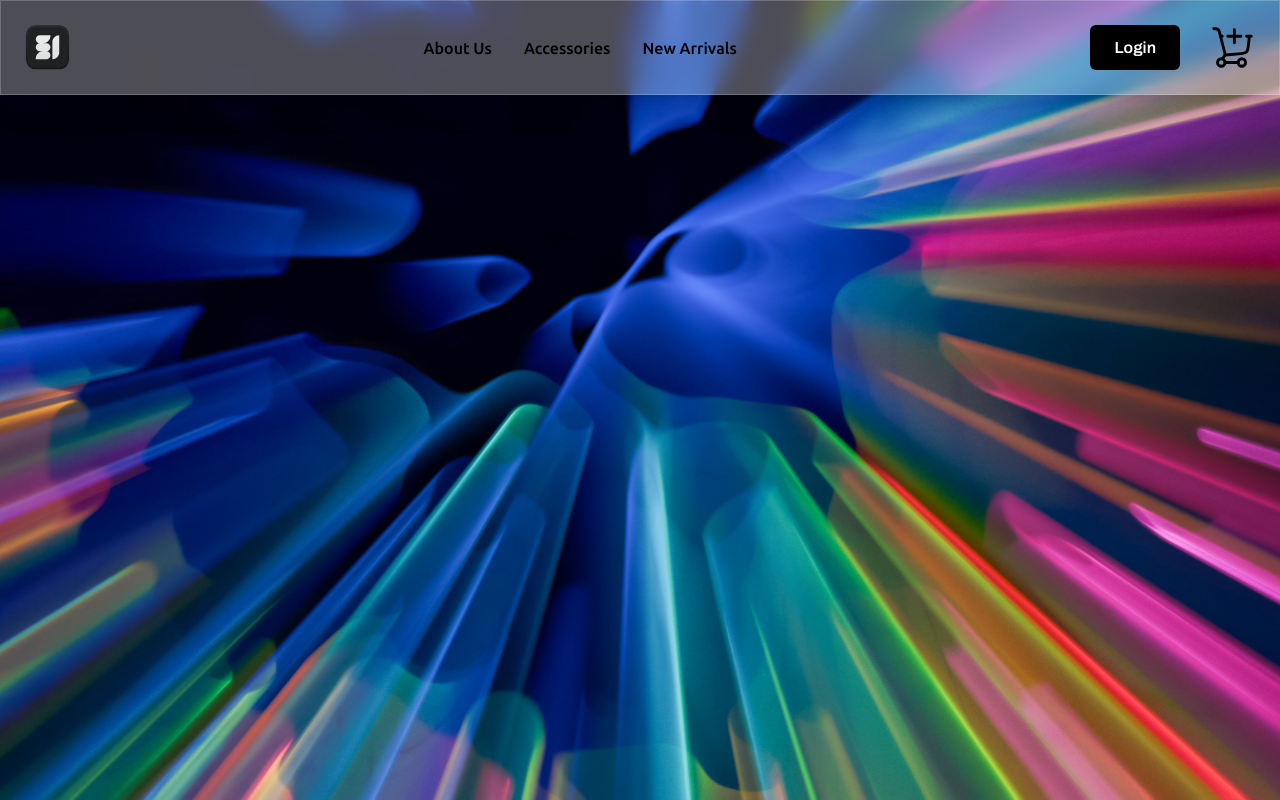
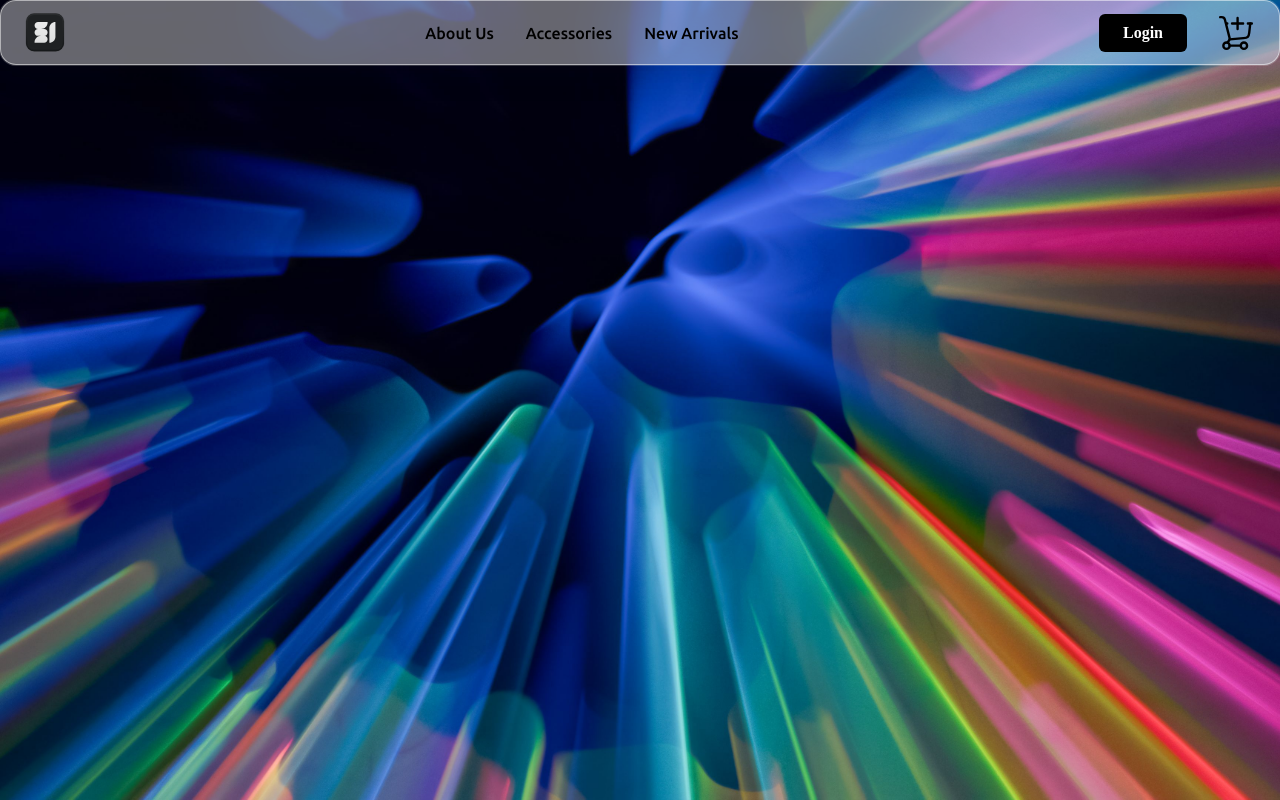
Before and after one commit to baeganBytes/nexora, a Next.js app: page / in a window 1280 px wide. Built offline with nearby package versions, Linux system fonts and the light colour scheme.

Commit message:
Update 7 navbar

```diff
--- a/components/ui/shared/Navigation-bar/navigation.tsx
+++ b/components/ui/shared/Navigation-bar/navigation.tsx
@@ -5,9 +5,9 @@ import cart from "@/public/svg/cart.svg"
 
 function Navigation() {
   return (
-    <nav className="bg-white/30 backdrop-blur-md border border-white/20 p-6 shadow-xl w-100% mb-8 flex items-center justify-between">
-      <div className="logo">
-        <Image src={logo} alt="logo" height={46} width={45} />
+    <nav className="mb-8 flex w-full items-center justify-between rounded-2xl border border-white/50 bg-white/40 px-6 py-3 shadow-[0_8px_32px_rgba(15,23,42,0.12)] ring-1 ring-white/20 backdrop-blur-2xl">
+      <div className="logo cursor-pointer">
+        <Image src={logo} alt="logo" height={40} width={40} />
       </div>
       <ul className="list-none flex gap-8">
         <li>
@@ -36,11 +36,11 @@ function Navigation() {
         </li>
       </ul>
       <div className="flex gap-7.5">
-        <button className="font-archivo py-2 px-6 rounded-md font-semibold text-1xl bg-black text-white cursor-pointer hover:border-black hover:bg-transparent hover:text-black">
+        <button className="font-tech rounded-md bg-black px-6 py-1.5 text-1xl font-semibold text-white transition duration-200 ease-in-out hover:border hover:border-black hover:bg-transparent hover:text-black">
           Login
         </button>
-        <div className="add-to-cart">
-          <Image src={cart} alt="cart" height={45} width={45} />
+        <div className="add-to-cart cursor-pointer">
+          <Image src={cart} alt="cart" height={38} width={38} />
         </div>
       </div>
     </nav>
--- a/src/app/globals.css
+++ b/src/app/globals.css
@@ -1,10 +1,10 @@
 @import url('https://fonts.googleapis.com/css2?family=Ubuntu:ital,wght@0,300;0,400;0,500;0,700;1,300;1,400;1,500;1,700&display=swap');
-@import url('https://fonts.googleapis.com/css2?family=Archivo:ital,wght@0,100..900;1,100..900&display=swap');
+@import url('https://fonts.googleapis.com/css2?family=Share+Tech&display=swap');
 @import "tailwindcss";
 
 @theme {
     --font-ubuntu: "Ubuntu";
-    --font-archivo: "Archivo";
+    --font-tech: "Tech display";
 }
 
 /* Force standard desktop hover behavior if you are on a touchscreen hybrid laptop */
```
